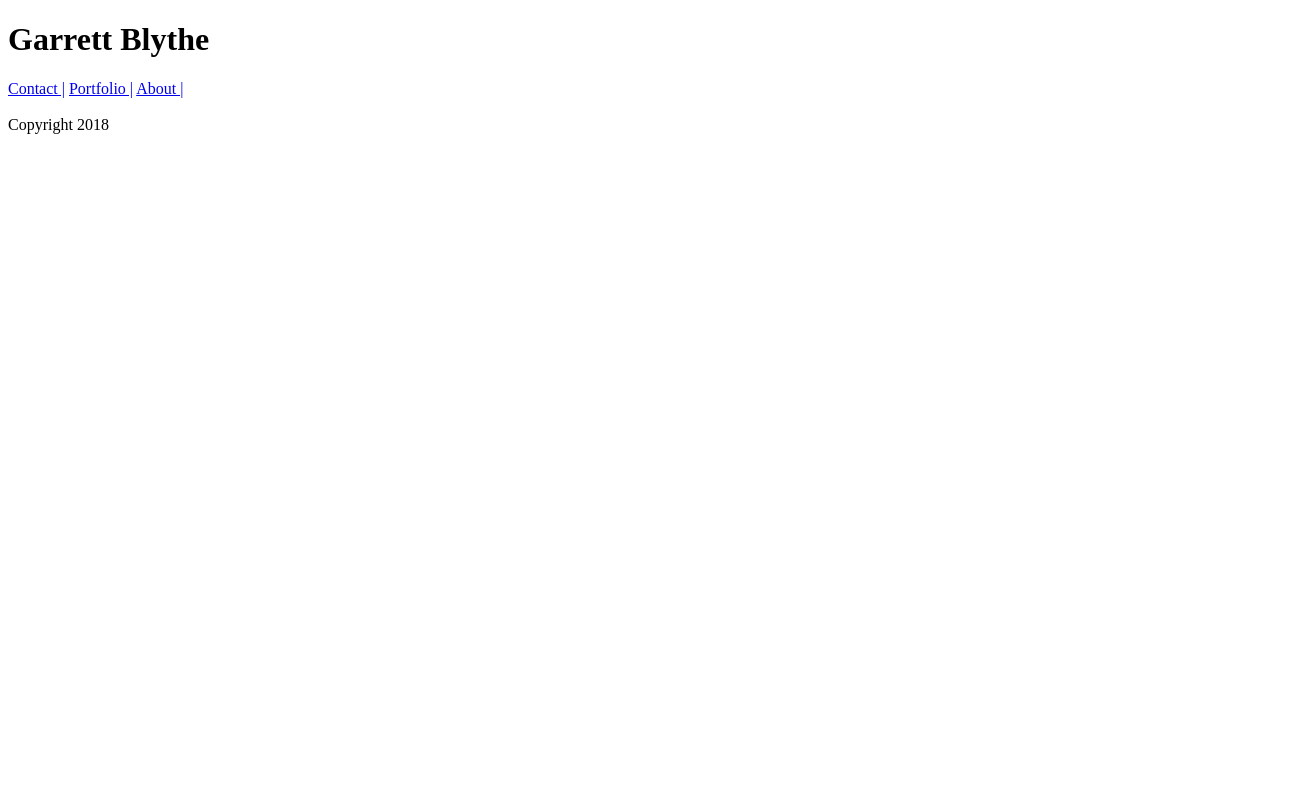
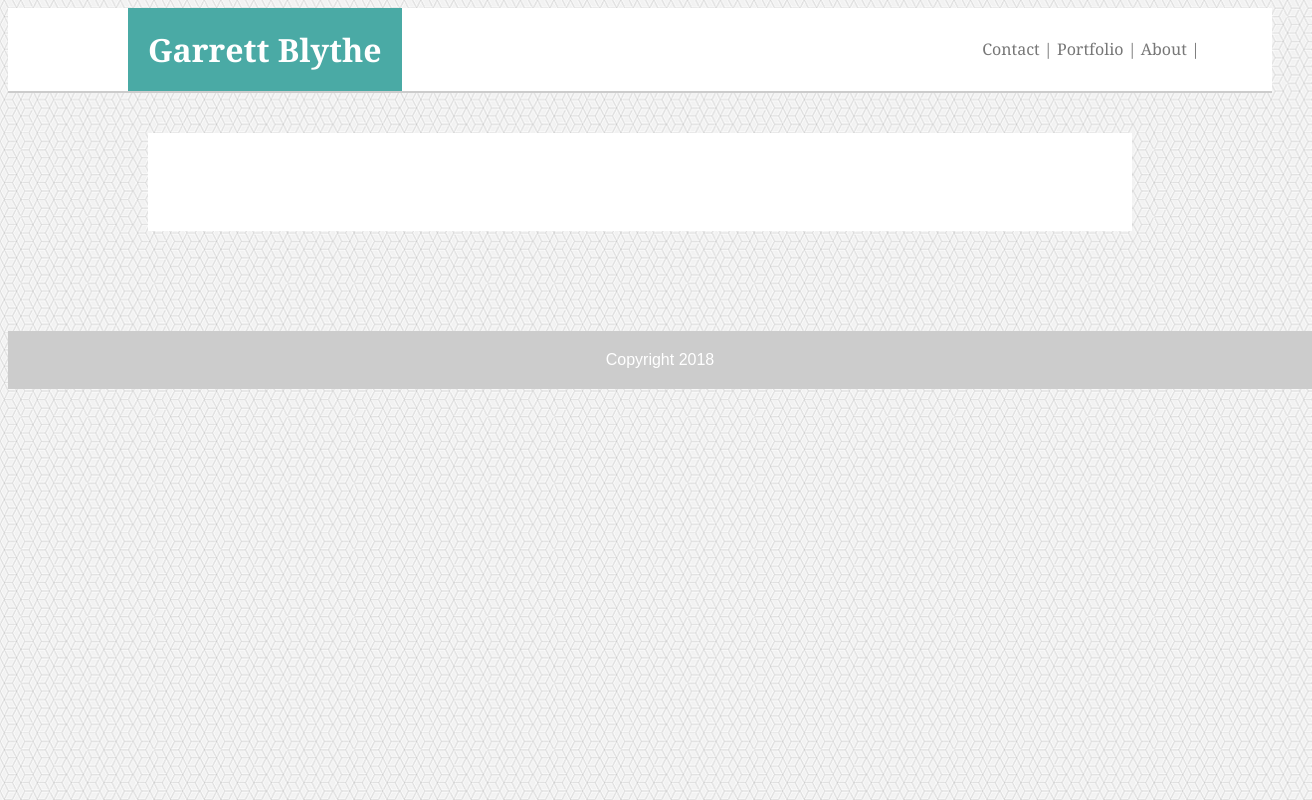
Before and after one commit to gjblythe/Basic-Portfolio, a plain HTML site: page Basic-Portfolio.html in a window 1280 px wide. Shown: the whole page, 1312 px wide, since content can reach past the window. Drawn offline with Linux system fonts and the light colour scheme; the site is published under a folder, as on GitHub Pages, so addresses that start at the root find nothing.

Commit message:
missing /

```diff
--- a/Basic-Portfolio.html
+++ b/Basic-Portfolio.html
@@ -5,7 +5,7 @@
     <meta name="viewport" content="width=device-width, initial-scale=1.0">
     <meta http-equiv="X-UA-Compatible" content="ie=edge">
     <title>Basic Portfolio</title>
-    <link rel="stylesheet" href="/Assets/style1.css">
+    <link rel="stylesheet" href="Assets/style1.css">
 </head>
 <body>
         <div class="Header">
```
Also changed, not shown: contact.html (+1 -1 lines), index.html (+1 -1 lines).
